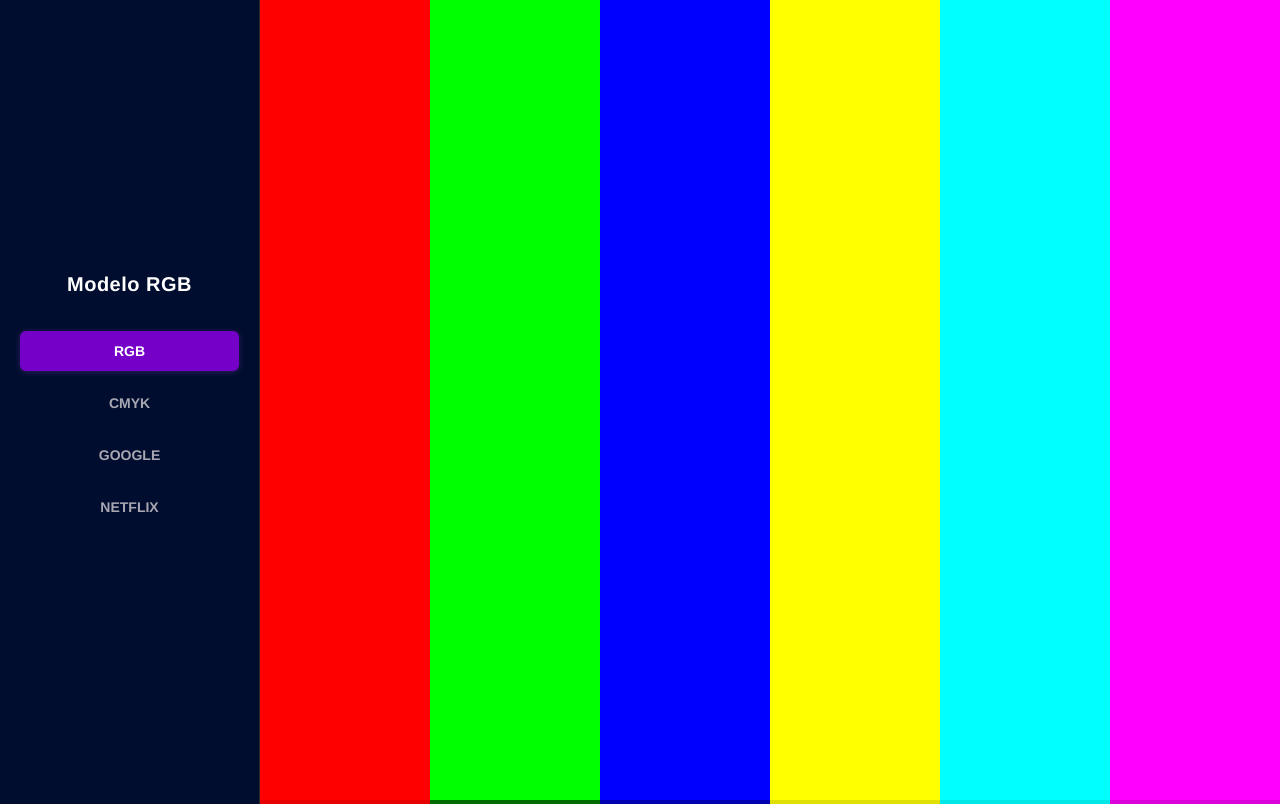
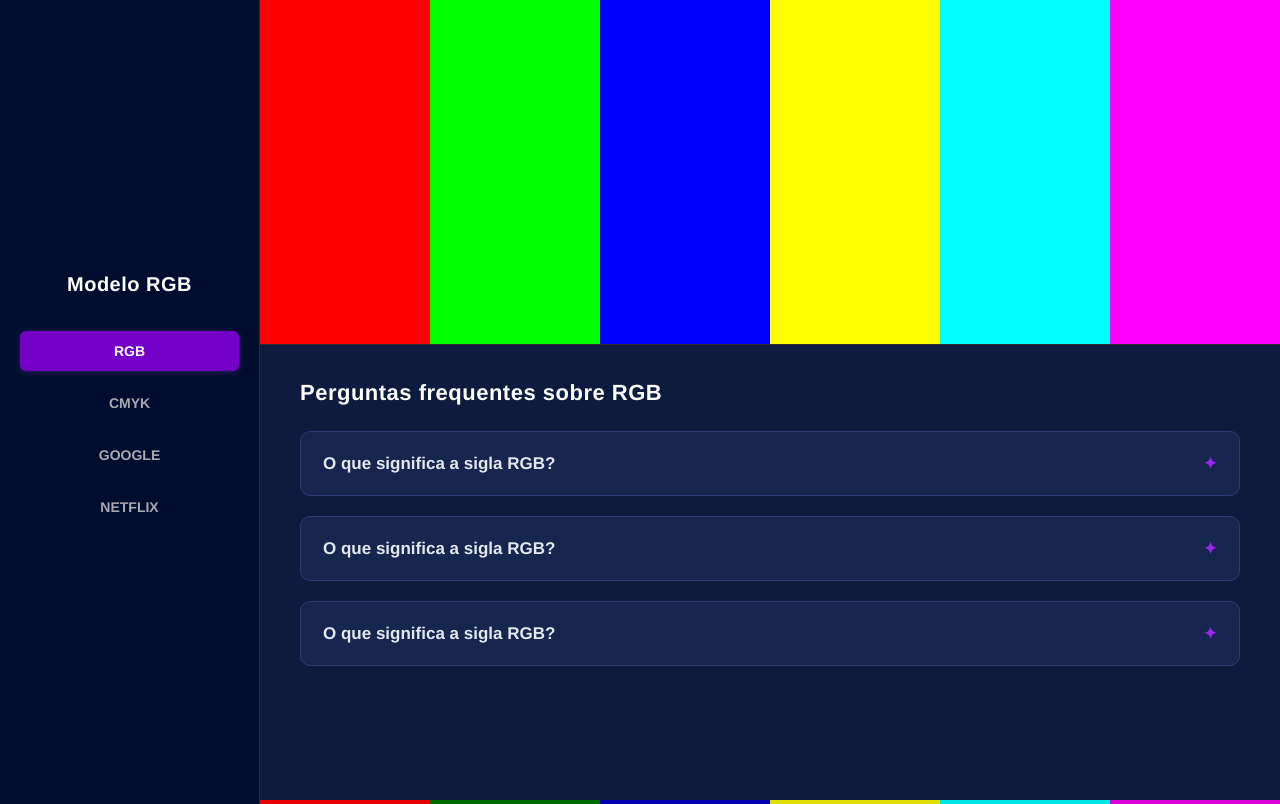
Before and after one commit to gabriela-scupin/Display_TA, a website: page modo-cores/modo-cores.html in a window 1280 px wide. Shown: the top 804 px of the page. Drawn offline with Linux system fonts and the light colour scheme.

Commit message:
add estruturação

```diff
--- a/modo-cores/css/global.css
+++ b/modo-cores/css/global.css
@@ -74,3 +74,94 @@
     z-index: 10;
     box-shadow: 0 0 30px rgba(51, 50, 50, 0.3);
 }
+
+.color-section__content{
+    display: flex;
+    flex-direction: column;
+    flex-grow: 1;
+    height: 100vh;
+}
+
+.color-section__palette{
+    display: flex;
+    height: 43vh;
+}
+
+.color-section__faq{
+    flex-grow: 1;
+    background-color: var(--faq-bg);
+    padding: 35px 40px;
+    border-top: 1px solid var(--ui-border);
+    display: flex;
+    flex-direction: column;
+}
+
+.color-section__faq-title{
+    font-size: 22px;font-weight: 700;
+    color: var(--faq-text-title);
+    margin-bottom: 25px;
+    letter-spacing: 0.5px;
+}
+
+.color-section__faq-item{
+    background-color: var(--faq-card-bg);
+    border: 1px solid var(--faq-border);
+    border-radius: 10px;
+    padding: 18px 22px;
+    margin-bottom: 20px;
+    transition: all 0.3s ease-in-out;
+}
+/* Estilo do cabeçalho da pergunta (summary) */
+.color-section__faq-question {
+    font-size: 17px;
+    font-weight: 600;
+    color: var(--faq-text-question);
+    cursor: pointer;
+
+    /* Troca de ícone via CSS puro
+    Esconde a seta padrão nos navegadores padrão */
+
+    list-style: none;
+    display: flex;
+    justify-content: space-between;
+    align-items: center;
+    transition: color 0.2s ease;
+}
+/* Remove a seta nativa no Safari e navegadores WebKit */
+.color-section__faq-question::-webkit-details-marker {
+    display: none;
+}
+
+/* Novo Ícone customizado (Criado com CSS Puro) */
+.color-section__faq-question::after {
+    content: "✦"; /* Ícone em formato de estrela/brilho para combinar com o neon */
+    font-size: 16px;
+    color: var(--faq-border-neon-glow);
+    transition: transform 0.9s ease, color 0.9s ease;
+}
+
+/* Animação do ícone ao abrir o details */
+.color-section__faq-item[open] .color-section__faq-question::after {
+    transform: rotate(180deg) scale(1.3);
+    color: #ffffff;
+}
+/* Mudança de cor no hover da pergunta */
+.color-section__faq-item:hover .color-section__faq-question {
+    color: #ffffff;
+}
+
+/* Estilo e transições na Resposta */
+.color-section__faq-answer {
+    margin-top: 14px;
+    font-size: 15px;
+    line-height: 1.6;
+    color: var(--faq-text-answer);
+    padding-top: 12px;
+    border-top: 1px solid rgba(255, 255, 255, 0.08);
+    transition: color 0.3s ease;
+}
+
+/* Efeito de mudança de cor no hover do texto da resposta */
+.color-section__faq-answer:hover {
+    color: #ffffff;
+}
--- a/modo-cores/modo-cores.html
+++ b/modo-cores/modo-cores.html
@@ -1,5 +1,6 @@
 <!DOCTYPE html>
 <html lang="pt-br">
+
 <head>
     <meta charset="UTF-8">
     <meta name="viewport" content="width=device-width, initial-scale=1.0">
@@ -8,6 +9,7 @@
     <link rel="stylesheet" href="./css/global.css">
 
 </head>
+
 <body>
 
 
@@ -16,21 +18,46 @@
 
         <aside class="color-section__sidebar">
             <h2 class="color-section__title">Modelo RGB</h2>
-
             <nav class="color-section__menu">
                 <a href="#rgb" class="color-section__link color-section__link--active">RGB</a>
                 <a href="#cmyk" class="color-section__link">CMYK</a>
                 <a href="#google" class="color-section__link">GOOGLE</a>
                 <a href="#netflix" class="color-section__link">NETFLIX</a>
-
             </nav>
         </aside>
+        <div class="color-section__content">
+            <section class="color-section__palette">
                 <div class="color-section__bar color-section__bar--rgb-1"></div>
                 <div class="color-section__bar color-section__bar--rgb-2"></div>
                 <div class="color-section__bar color-section__bar--rgb-3"></div>
                 <div class="color-section__bar color-section__bar--rgb-4"></div>
                 <div class="color-section__bar color-section__bar--rgb-5"></div>
                 <div class="color-section__bar color-section__bar--rgb-6"></div>
+            </section>
+
+            <section class="color-section__faq" arial-labelledby="faq-rgb-title">
+                <h3 id="faq-rgb-title" class="color-section__faq-title">Perguntas frequentes sobre RGB</h3>
+
+                <details class="color-section__faq-item">
+                    <summary class="color-section__faq-question">O que significa a sigla RGB?
+                        <p class="color-section__faq-answer"></p>
+                    </summary>
+                </details>
+
+                <details class="color-section__faq-item">
+                    <summary class="color-section__faq-question">O que significa a sigla RGB?
+                        <p class="color-section__faq-answer"></p>
+                    </summary>
+                </details>
+
+                <details class="color-section__faq-item">
+                    <summary class="color-section__faq-question">O que significa a sigla RGB?
+                        <p class="color-section__faq-answer"></p>
+                    </summary>
+                </details>
+
+            </section>
+        </div>
     </section>
 
 
@@ -56,6 +83,7 @@
         <div class="color-section__bar color-section__bar--cmyk-6"></div>
     </section>
 
+    <!--SESSÃO 2: MODELO GOOGLE -->
     <section id="google" class="color-section">
 
         <aside class="color-section__sidebar">
@@ -76,6 +104,7 @@
 
     </section>
 
+    <!--SESSÃO 2: MODELO NETFLIX -->
     <section id="netflix" class="color-section">
 
         <aside class="color-section__sidebar">
@@ -97,4 +126,5 @@
 
 
 </body>
+
 </html>
```
Lines whose indentation alone changed are shown as unchanged.
